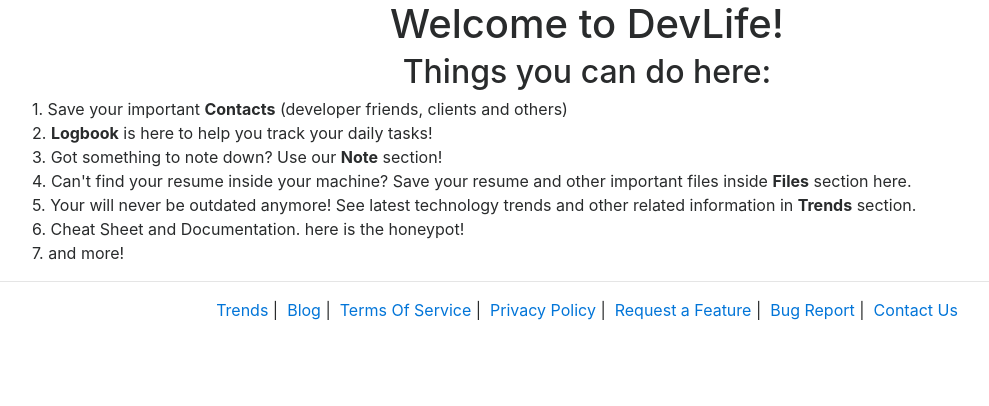
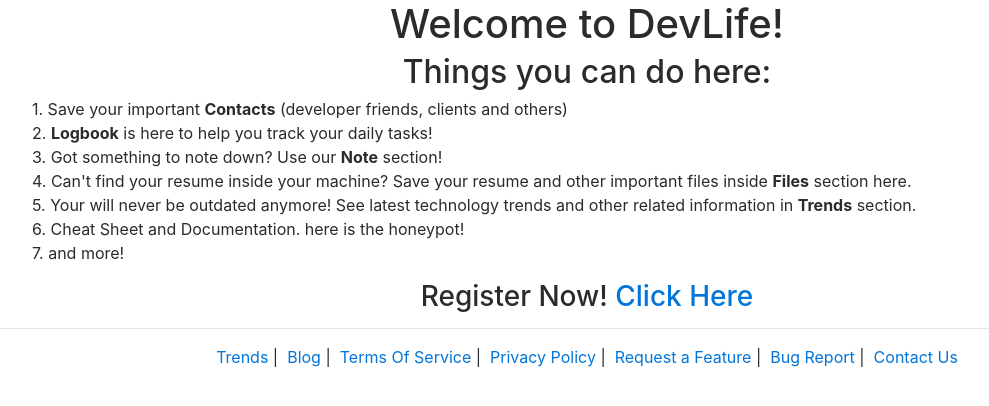
Before and after one commit to ohidxy/DevLife_DjangoVuejsProject1, a Django app: template devlife/devlife/templates/devlife/home.html in a window 1280 px wide. Shown: the part 86-492 px from the top of the page, without its empty margins (53-1042 px from the left). Run offline with Django 3.2, Linux system fonts and the light colour scheme; the template is opened without the code that fills it, so the values that code supplies are empty; some libraries are stand-ins or nearby versions.

Commit message:
All class containers are not seperated rather than in root

```diff
--- a/devlife/devlife/templates/devlife/base.html
+++ b/devlife/devlife/templates/devlife/base.html
@@ -16,7 +16,7 @@
   <header>
     {% include 'devlife/nav.html' %}
   </header>
-  <div class="container" id="app">
+  <div id="app">
     {% block content %}
       {# Use this block for loading CONTENT files from other html files which extend this base.html #}
     {% endblock content %}
--- a/devlife/devlife/templates/devlife/dashboard.html
+++ b/devlife/devlife/templates/devlife/dashboard.html
@@ -3,6 +3,7 @@
 {% block title%}Dashboard|DevLife{% endblock title %}
 
 {% block content %}
+<div class="container">
   <div class="row">
     <div class="col-md-3">
       <navigation>
@@ -15,4 +16,5 @@
       </div>
     </div>
   </div>
+</div>
 {% endblock content %}
--- a/devlife/devlife/templates/devlife/home.html
+++ b/devlife/devlife/templates/devlife/home.html
@@ -5,6 +5,7 @@
 {% block css %} {% endblock css %}
 
 {% block content %}
+<div class="container">
   <div class="text-center" style="margin-top:2rem">
     <h1>Welcome to DevLife!</h1>
     <h2>Things you can do here:</h2>
@@ -17,4 +18,6 @@
     6. Cheat Sheet and Documentation. here is the honeypot! <br>
     7. and more!
   </p>
+  <h3 class="text-center">Register Now! <a href="{% url 'register' %}">Click Here</a></h3>
+</div>
 {% endblock content %}
--- a/devlife/devlife/templates/devlife/login.html
+++ b/devlife/devlife/templates/devlife/login.html
@@ -3,6 +3,7 @@
 {% block title%}Login|DevLife{% endblock title %}
 
 {% block content %}
+<div class="container">
   <div class="row">
     <div class="col-md-3"></div>
     <div class="col-md-6">
@@ -13,4 +14,5 @@
     </div>
     <div class="col-md-3"></div>
   </div>
+</div>
 {% endblock content %}
--- a/devlife/devlife/templates/devlife/register.html
+++ b/devlife/devlife/templates/devlife/register.html
@@ -3,6 +3,7 @@
 {% block title%}Register|DevLife{% endblock title %}
 
 {% block content %}
+<div class="container">
   <div class="row">
     <div class="col-md-3"></div>
     <div class="col-md-6">
@@ -11,4 +12,5 @@
     </div>
     <div class="col-md-3"></div>
   </div>
+</div>
 {% endblock content %}
--- a/devlife/static/src/navigation/navigation.vue
+++ b/devlife/static/src/navigation/navigation.vue
@@ -2,7 +2,6 @@
   .navigation {
     margin: 3rem 0rem 1rem 0rem;
   }
-
 </style>
 
 <template>
```
Lines whose indentation alone changed are shown as unchanged.
